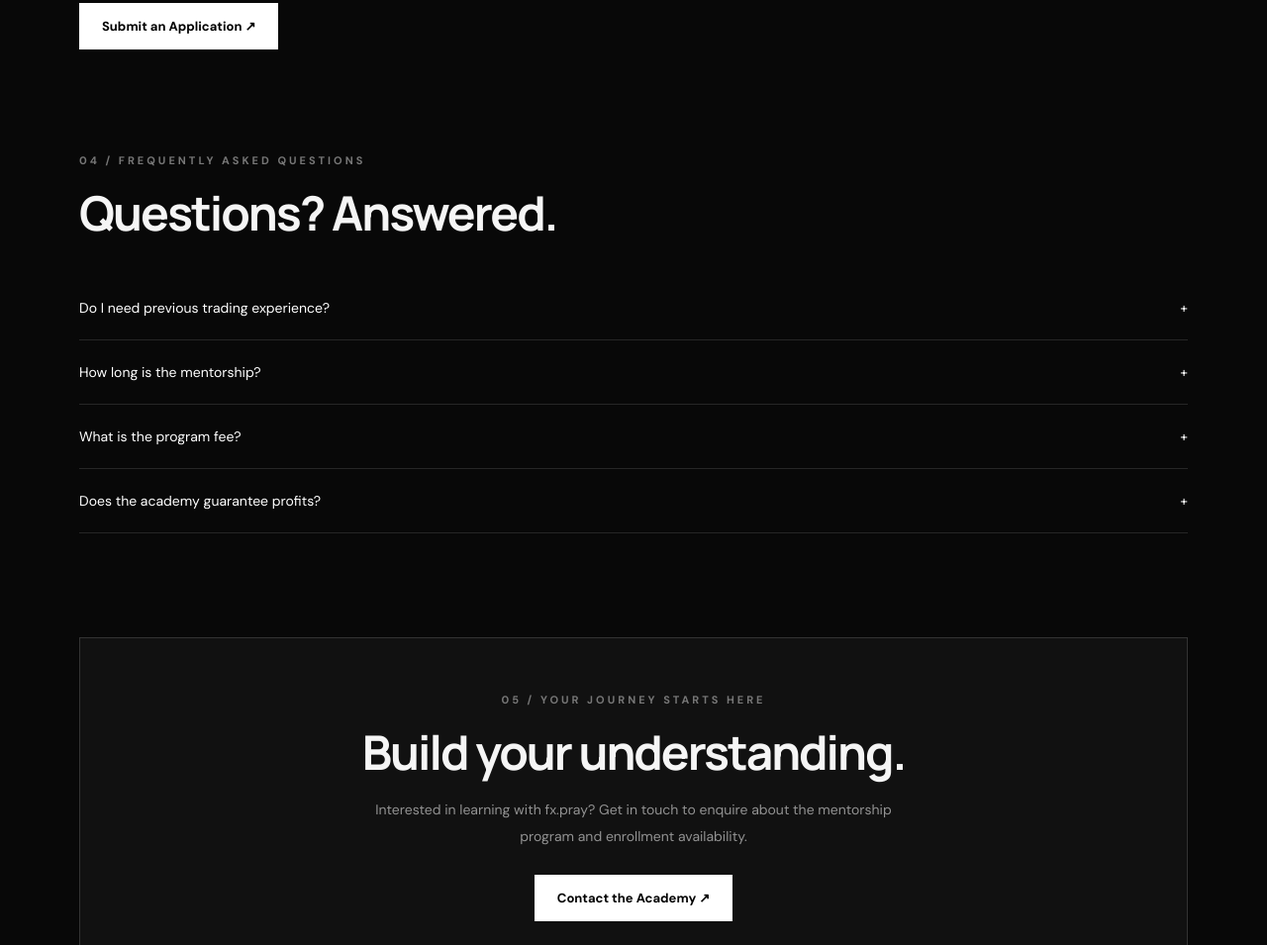
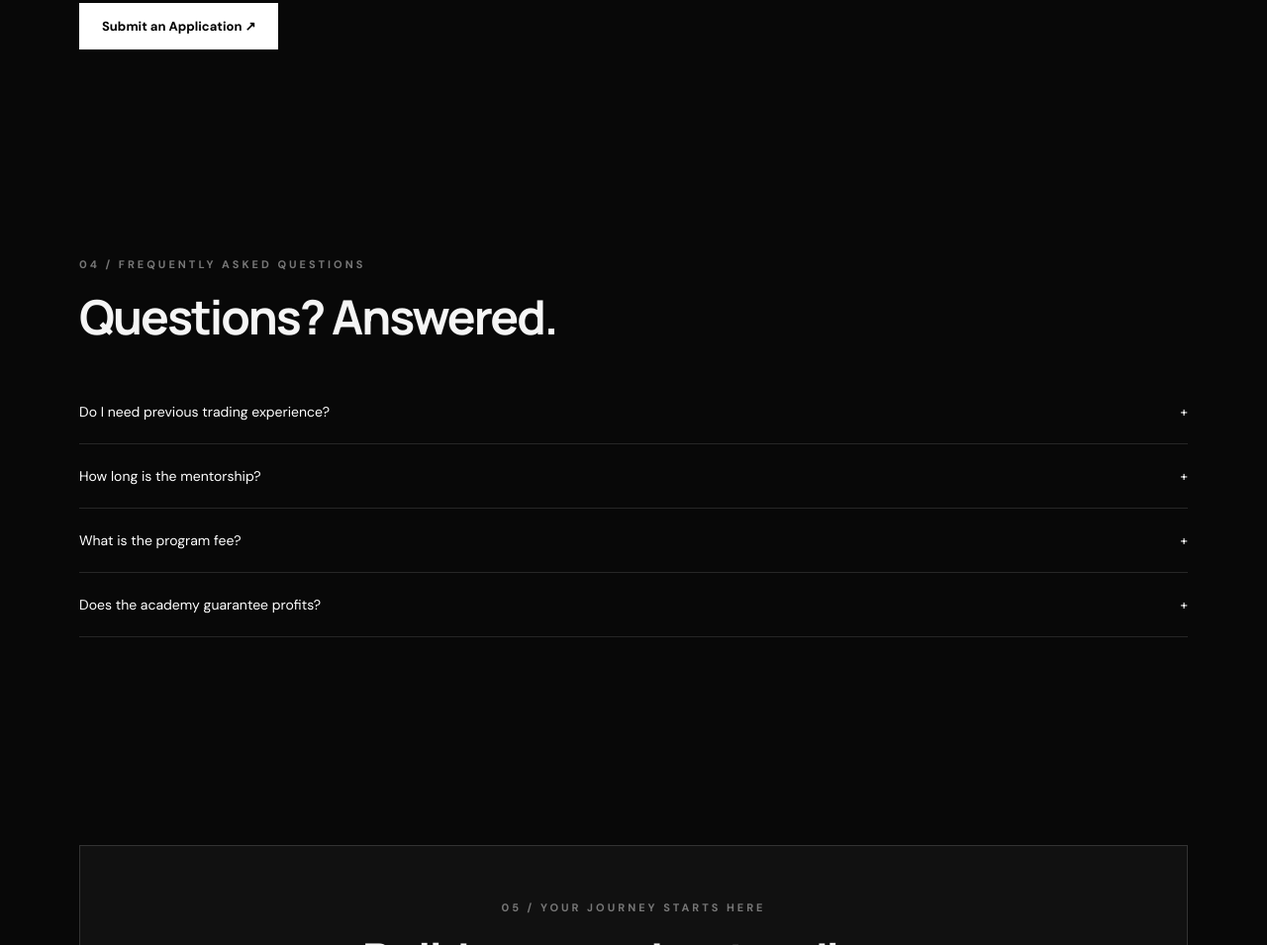
Before and after one commit to heyprayag/fx-pray, a plain HTML site: page index.html in a window 1280 px wide. Shown: the part 4820-5775 px from the top of the page at 99% size. Drawn offline with Linux system fonts and the light colour scheme.

Commit message:
Fix missing FAQ section wrapper and navigation target

```diff
--- a/index.html
+++ b/index.html
@@ -907,6 +907,7 @@ body {
 </section>
 
 <section id="join">   <div class="container">     <div class="section-label">04 / Enrollment Process</div>      <h2 class="section-title">       How to join<br>fx.pray.     </h2>      <p class="section-desc">       A clear application process, from your first enquiry       to confirmation of enrollment.     </p>      <div class="join-steps">        <div class="join-step">         <div class="join-step-number">STEP 01</div>         <h3>Submit your application</h3>         <p>Complete the student application form.</p>       </div>        <div class="join-step">         <div class="join-step-number">STEP 02</div>         <h3>Application review</h3>         <p>Applications are reviewed before an enrollment decision.</p>       </div>        <div class="join-step">         <div class="join-step-number">STEP 03</div>         <h3>Receive an update</h3>         <p>Approved applicants receive the next-step details.</p>       </div>        <div class="join-step">         <div class="join-step-number">STEP 04</div>         <h3>Confirm enrollment</h3>         <p>Enrollment is confirmed after arrangements are completed.</p>       </div>      </div>      <div class="join-action">       <a         href="https://docs.google.com/forms/d/e/1FAIpQLSc23OzAaAF6MOSfm3VgcGboQESLAx91yOlbj70nrIHsM23pZA/viewform"         target="_blank"         rel="noopener noreferrer"         class="btn">         Submit an Application ↗       </a>     </div>    </div> </section>
+<section id="faq">
   <div class="container">
     <div class="section-label">04 / Frequently Asked Questions</div>
     <h2 class="section-title">Questions? Answered.</h2>
```
